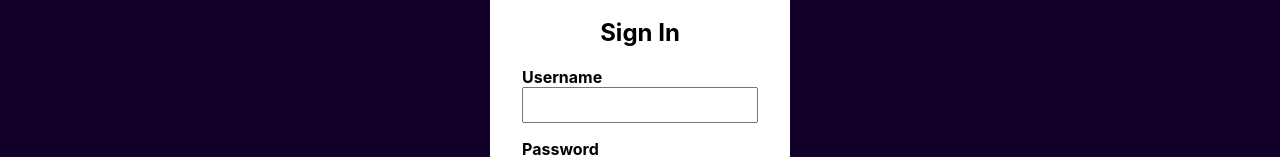
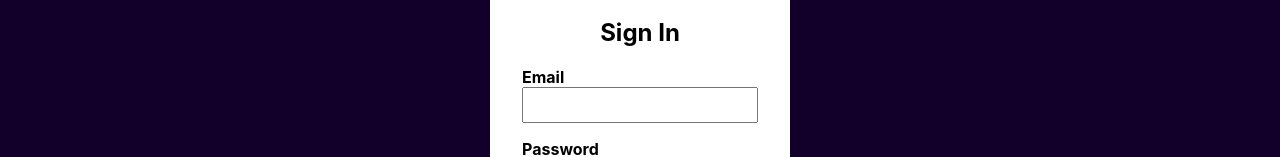
Before and after one commit to Solarusastoras/Projet_10, a React (Create React App) app in the folder Frontend/: page /login in a window 1280 px wide. Shown: the part 166-323 px from the top of the page. Built offline with nearby package versions, Linux system fonts and the light colour scheme.

Commit message:
mail login

```diff
--- a/Frontend/src/Components/Form/index.jsx
+++ b/Frontend/src/Components/Form/index.jsx
@@ -56,9 +56,9 @@
   return (
     <form onSubmit={handleSubmit}>
       <div className="input-wrapper">
-        <label htmlFor="username">Username</label>
+        <label htmlFor="username">Email</label>
         <input
-          type="text"
+          type="mail"
           id="username"
           name="username"
           value={username}
```
